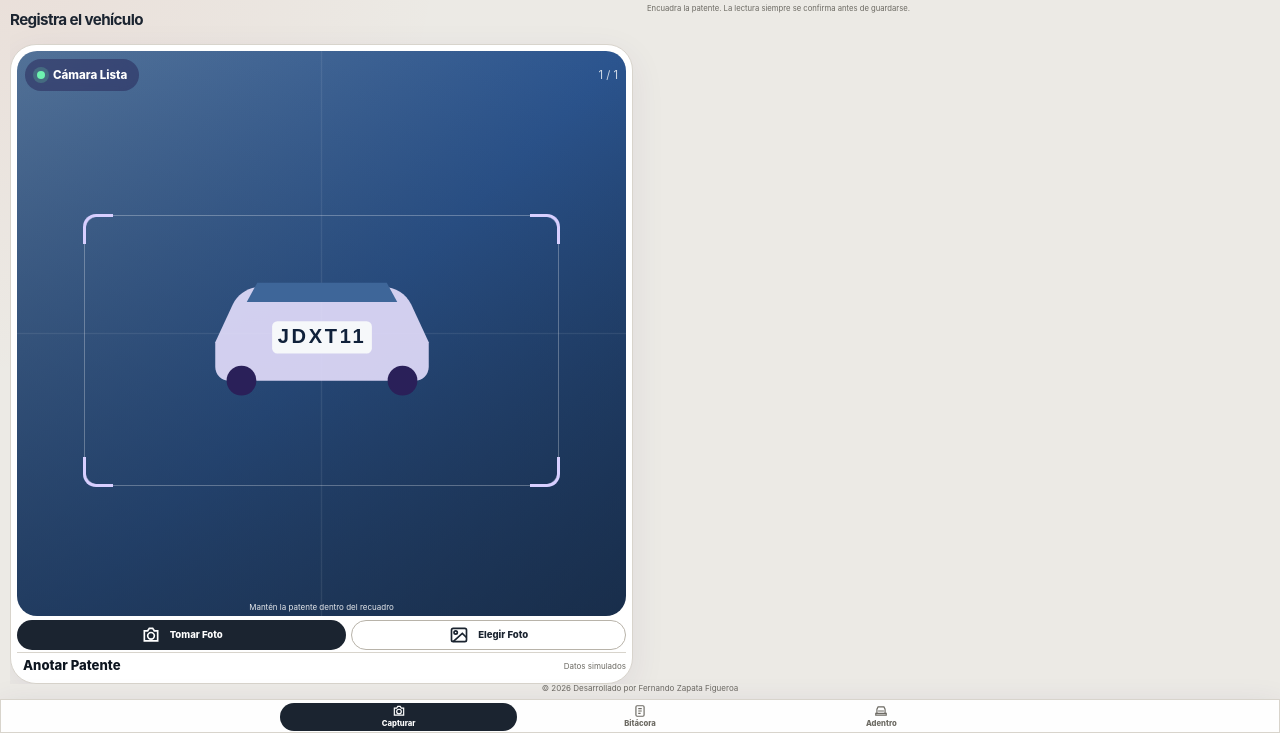
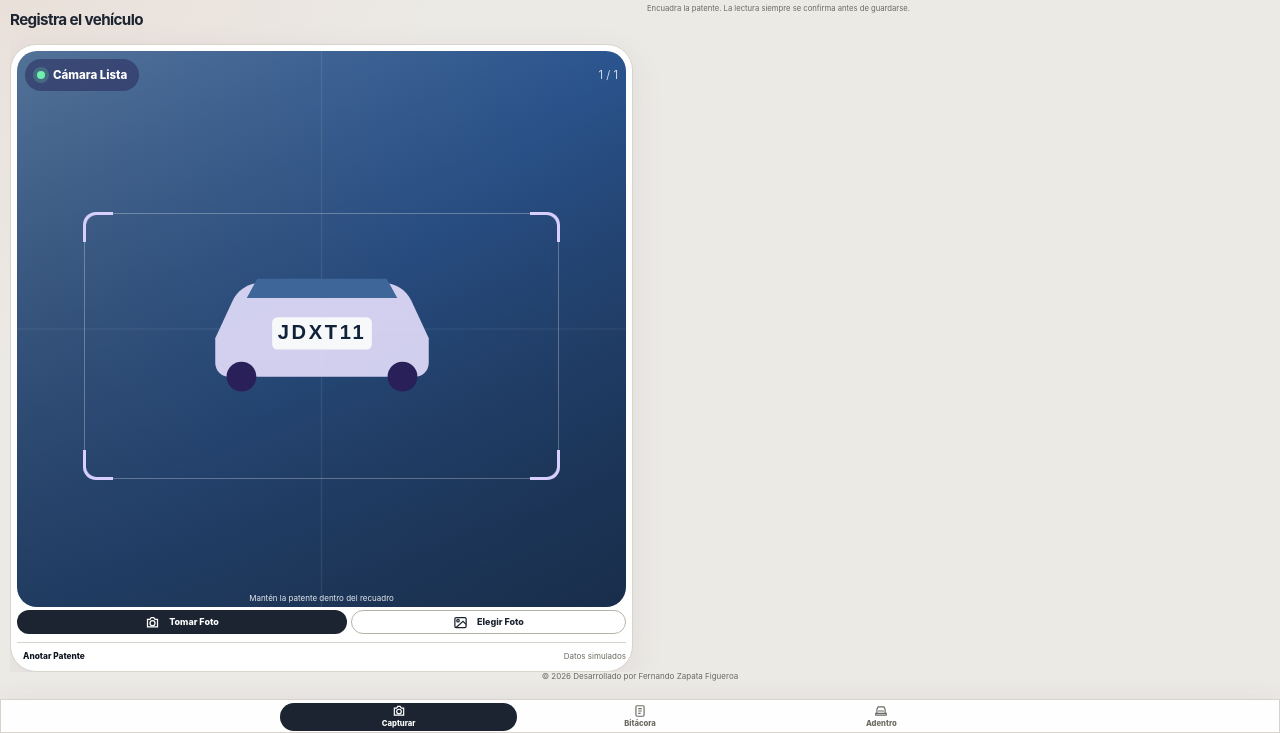
Before and after one commit to Kirytho/prototipo-patente-mobile, a plain HTML site: page variante-soft.html in a window 1280 px wide. Shown: the part 67-800 px from the top of the page. Drawn offline with Linux system fonts and the light colour scheme.

Commit message:
Shrink capture buttons and add spacing before bottom bar

```diff
--- a/horizontal.css
+++ b/horizontal.css
@@ -42,7 +42,7 @@ h1 { line-height: 1.25 !important; padding-bottom: 1px !important; }
     max-width: none !important;
     margin: 0 !important;
     height: 100dvh;
-    padding: 6px 10px 40px !important;
+    padding: 6px 10px 52px !important;
     display: flex;
     flex-direction: column;
     overflow: hidden;
@@ -156,10 +156,14 @@ h1 { line-height: 1.25 !important; padding-bottom: 1px !important; }
   .rail .nav-button { display: none !important; }
   .camera-topline { top: 8px; left: 8px; right: 8px; }
   .vehicle { width: min(70%, 280px); }
-  .capture-actions { flex: 0 0 auto; grid-column: auto !important; gap: 5px !important; margin-top: 4px !important; }
-  .capture-foot { flex: 0 0 auto; grid-column: auto !important; margin-top: 2px !important; padding-top: 2px !important; }
-  .btn { min-height: 30px !important; padding: 3px 6px !important; font-size: .6rem !important; }
-  .btn-quiet { min-height: 22px !important; }
+  .capture-actions { flex: 0 0 auto; grid-column: auto !important; gap: 4px !important; margin-top: 3px !important; }
+  .capture-foot { flex: 0 0 auto; grid-column: auto !important; margin-top: 8px !important; padding-top: 4px !important; }
+  .btn { min-height: 26px !important; padding: 2px 5px !important; font-size: .56rem !important; }
+  .capture-actions .btn { min-height: 24px !important; }
+  .btn svg { width: 15px !important; height: 15px !important; }
+  .btn-quiet { min-height: 18px !important; font-size: .52rem !important; }
+  /* Colchón extra antes de la barra inferior. */
+  .capture-card, #readingCard, #resultCard { margin-bottom: 12px !important; }
 
   #readingCard, #resultCard {
     grid-column: 2;
@@ -227,7 +231,7 @@ h1 { line-height: 1.25 !important; padding-bottom: 1px !important; }
     padding: 1px 4px !important;
   }
   .nav-button svg { width: 14px !important; height: 14px !important; }
-  .toast { bottom: 40px !important; }
+  .toast { bottom: 52px !important; }
 
   /* Consola tiene rail lateral: su cabecera debe ser aún más baja para que
      la tarjeta de captura alcance a mostrar visor + botones. */
@@ -239,13 +243,14 @@ h1 { line-height: 1.25 !important; padding-bottom: 1px !important; }
 
 /* Pantallas realmente bajas (667x375, 568x320…): aprieta un poco más. */
 @media (orientation: landscape) and (max-height: 420px) {
-  .app { padding-top: 3px !important; padding-bottom: 32px !important; }
+  .app { padding-top: 3px !important; padding-bottom: 44px !important; }
   .topbar { padding: 3px 8px !important; }
   .bottom-nav { height: calc(30px + env(safe-area-inset-bottom, 0px)); }
   .nav-button { min-height: 26px !important; font-size: .46rem !important; }
   #vista-capturar > h1 { font-size: .85rem !important; }
   #vista-capturar > .lede { font-size: .43rem !important; }
-  .btn { min-height: 30px !important; }
+  .btn { min-height: 24px !important; }
+  .capture-actions .btn { min-height: 22px !important; }
   .plate-input { min-height: 36px !important; }
   .record-photo { display: none !important; }
   .record { grid-template-columns: minmax(0, 1fr) auto !important; }
--- a/variante-soft.html
+++ b/variante-soft.html
@@ -155,7 +155,7 @@ dialog::backdrop{background:rgb(30 18 70 / 45%);backdrop-filter:blur(3px)}
 }
 @media (prefers-reduced-motion:reduce){*,*::before,*::after{animation-duration:.01ms!important;transition-duration:.01ms!important}}
 </style>
-<link rel="stylesheet" href="horizontal.css?v=16">
+<link rel="stylesheet" href="horizontal.css?v=18">
 <script src="responsive.js" defer></script>
 </head>
 <body data-reading-mode="split">
```
Also changed, not shown: lector-patente-mobile-prototype.html (+1 -1 lines), variante-bento.html (+1 -1 lines), variante-boleta.html (+1 -1 lines), variante-consola.html (+1 -1 lines), variante-inacap.html (+1 -1 lines), variante-instrumento.html (+1 -1 lines), variante-libro.html (+1 -1 lines), variante-natural.html (+1 -1 lines), variante-nocturno.html (+1 -1 lines), variante-senaletica.html (+1 -1 lines).
